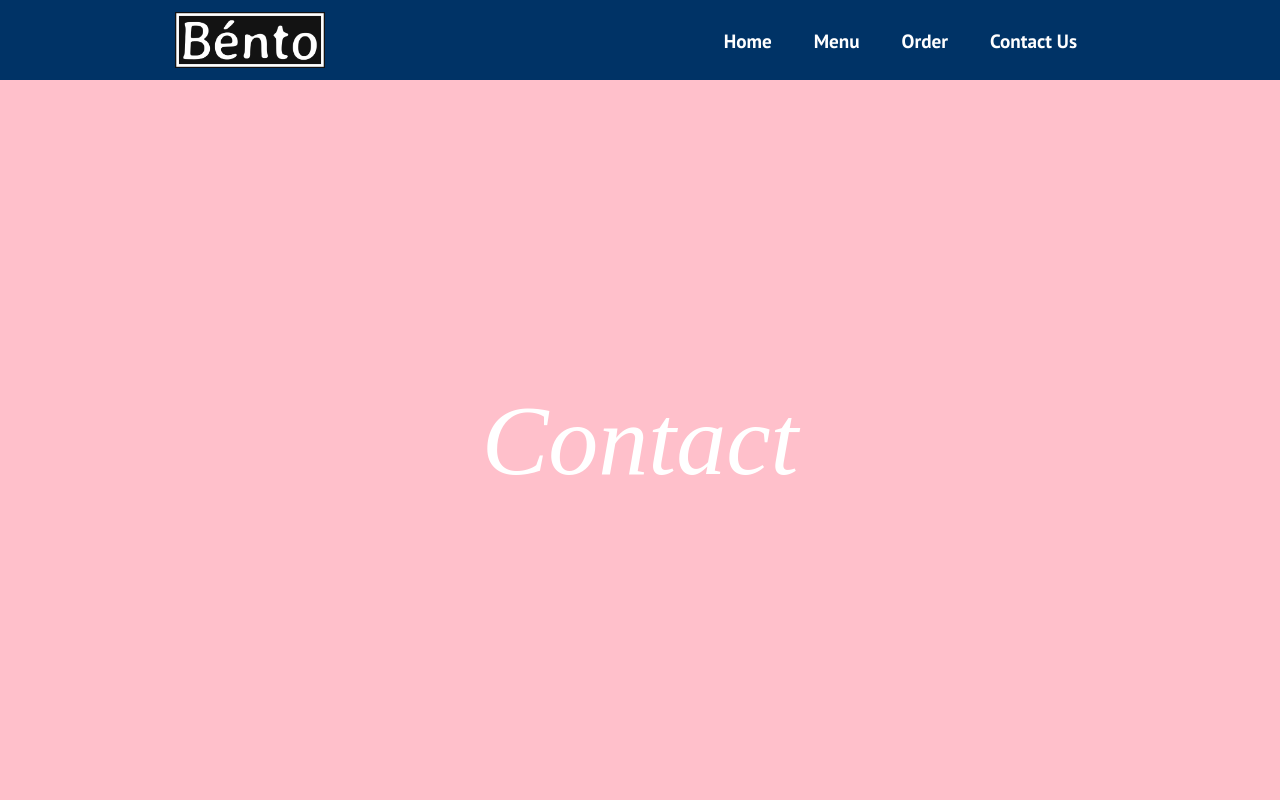
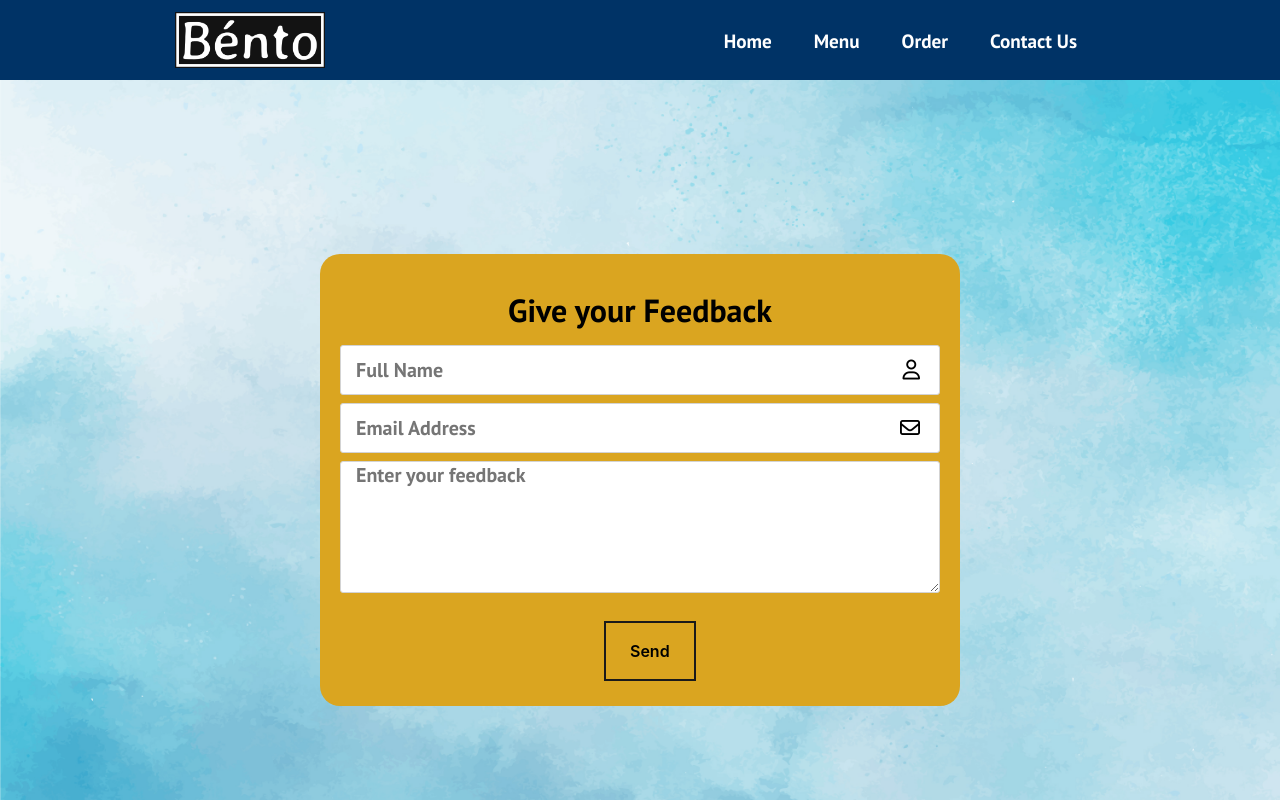
Before and after one commit to 12lettername/Bento, a React (Create React App) app: page /contact-us in a window 1280 px wide. Shown: the top 800 px of the page. Built offline with nearby package versions, Linux system fonts and the light colour scheme; a web font is replaced by a local one.

Commit message:
Added feedback page

```diff
--- a/src/components/Card.css
+++ b/src/components/Card.css
@@ -5,7 +5,7 @@
     background-attachment: fixed;
   }
 
-  h1 {
+  .cards h1 {
     font-family: "Sawarabi Mincho", serif;
     font-weight: 400;
     font-style: italic;
--- /dev/null
+++ b/src/components/Contact.css
@@ -0,0 +1,117 @@
+
+
+.container_body {
+    background: url(/public/images/chef_contact.jpg);
+    background-size: cover;
+    background-position: center;
+
+    display: flex;
+    min-height: 100vh;
+    align-items: center;
+    justify-content: center;
+}
+.container_contact {
+    width: 50%;
+    background: goldenrod;
+    border-radius: 20px;
+}
+.container_contact form {
+    width: 100%;
+    text-align: center;
+    padding: 25px 20px;
+}
+.container_contact form h1 {
+    padding: 10px 0;
+    color: black;
+}
+.container_contact form .id {
+    position: relative;
+
+}
+.id i{
+    position: absolute;
+    font-size: 20px;
+    top: 50%;
+    right: 20px;
+    transform: translateY(-50%);
+}
+.container_contact form input {
+    width: 100%;
+    height: 50px;
+    margin: 4px 0;
+    border: 1px solid lightgrey;
+    border-radius: 3px;
+    background: white;
+    padding: 0 15px;
+    padding-right: 45px;
+    font-size: 20px;
+}
+.container_contact form textarea {
+    padding: 5px 15px;
+    border: 1px solid lightgrey;
+    border-radius: 3px;
+    background: white;
+    padding: 0 15px;
+    font-size: 20px;
+    width: 100%;
+    margin: 4px 0;
+}
+
+.container_contact form input:focus,
+.container_contact form textarea:focus {
+    border: 1px solid black;
+    color: black;
+    transition: all 0.3s;
+}
+.container_contact form input:focus::placeholder,
+.container_contact form textarea:focus::placeholder {
+    padding-left:4px ;
+    color: black;
+    transition: all 0.3s;
+}
+.button-28 {
+    appearance: none;
+    background-color: transparent;
+    border: 2px solid #1A1A1A;
+    box-sizing: border-box;
+    color: black;
+    cursor: pointer;
+    display: inline-block;
+    font-family: Roobert,-apple-system,BlinkMacSystemFont,"Segoe UI",Helvetica,Arial,sans-serif,"Apple Color Emoji","Segoe UI Emoji","Segoe UI Symbol";
+    font-size: 16px;
+    font-weight: 600;
+    line-height: normal;
+    margin: 0;
+    min-height: 60px;
+    min-width: 0;
+    outline: none;
+    padding: 16px 24px;
+    text-align: center;
+    text-decoration: none;
+    transition: all 300ms cubic-bezier(.23, 1, 0.32, 1);
+    user-select: none;
+    -webkit-user-select: none;
+    touch-action: manipulation;
+    width: 100%;
+    will-change: transform;
+    max-width: fit-content;
+    margin-left: auto;
+    margin-right: auto;
+    margin-top: 10px;
+  }
+
+  .button-28:disabled {
+    pointer-events: none;
+  }
+
+  .button-28:hover {
+    color: goldenrod;
+    background-color: #1A1A1A;
+    box-shadow: rgba(0, 0, 0, 0.25) 0 8px 15px;
+    transform: translateY(-2px);
+  }
+
+  .button-28:active {
+    box-shadow: none;
+    transform: translateY(0);
+  }
--- /dev/null
+++ b/src/components/Contact.js
@@ -0,0 +1,30 @@
+import React from 'react'
+import './Contact.css';
+
+function func1() {
+  alert ("Thank you for your feedback");
+}
+
+export default function Contact() {
+  return (
+
+    <div className='container_body'>
+      <div className='container_contact'>
+        <form onSubmit={func1}>
+        <h1>Give your Feedback</h1>
+          <div className='id'>
+              <input required type='text' placeholder='Full Name' />
+              <i className='far fa-user'></i>
+          </div>
+          <div className='id'>
+              <input required type='email' placeholder='Email Address' />
+              <i className='far fa-envelope'></i>
+          </div>
+              <textarea cols="15" rows="5" placeholder='Enter your feedback' />
+              <button className='button-28'>Send</button>
+        </form>
+      </div>
+      </div>
+
+  )
+}
--- a/src/components/Footer.js
+++ b/src/components/Footer.js
@@ -49,7 +49,7 @@ function Footer() {
         </div>
       </section>
     </div>
-  );
+  )
 }
 
 export default Footer;
--- a/src/components/pages/contact.js
+++ b/src/components/pages/contact.js
@@ -1,6 +1,13 @@
 import React from "react";
 import "../../App.css";
+import Footer from "../Footer";
+import Contact from "../Contact";
 
-export default function Contact() {
-  return <h1 className="contact">Contact</h1>;
+export default function contact() {
+  return (
+    <>
+    <Contact />
+    <Footer />
+    </>
+  )
 }
```
Also changed, not shown: public/images/chef_contact.jpg (added).
